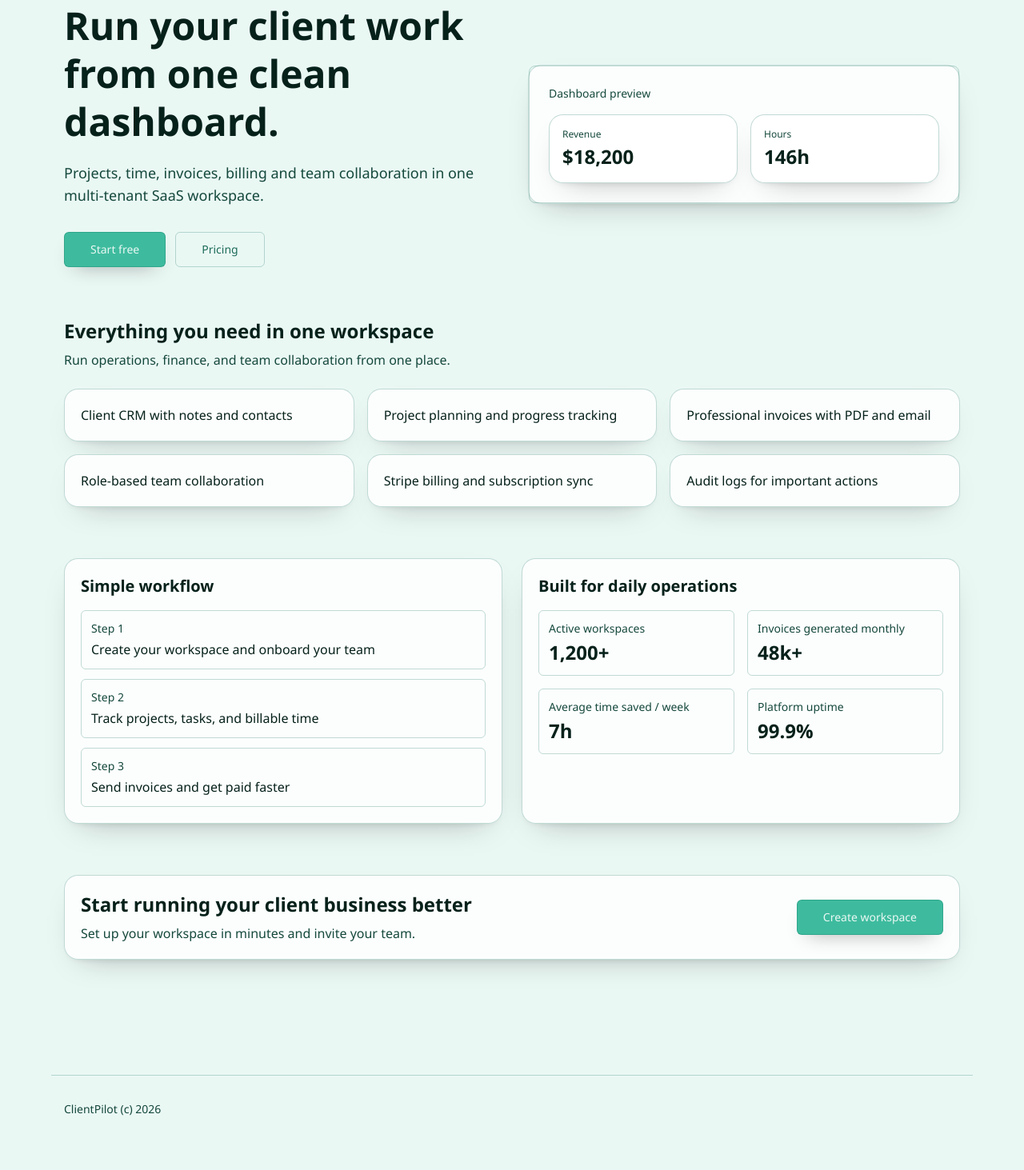
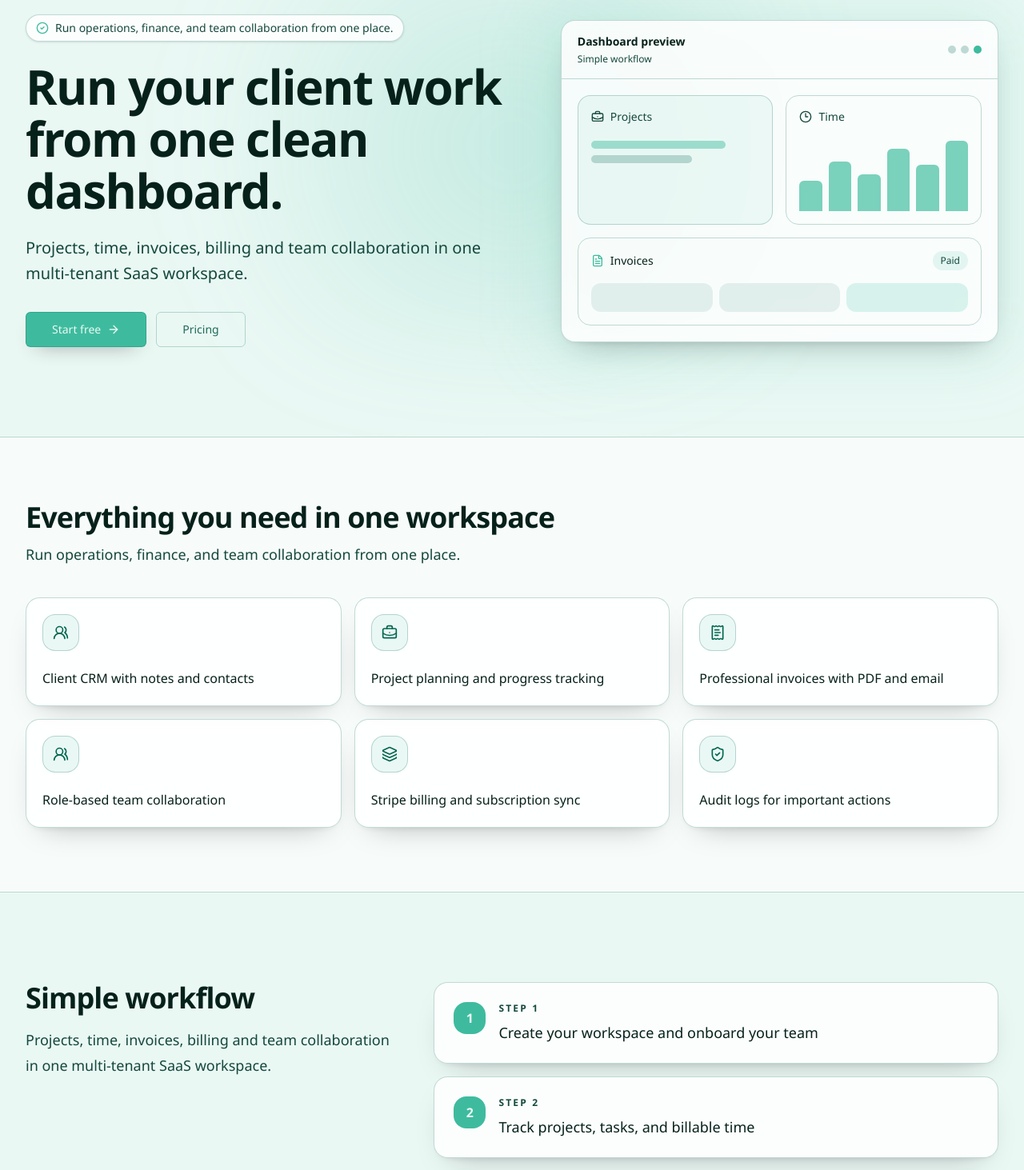
Before and after one commit to Faramarz-Saidmohammadi/clientpilot, a Next.js app: page /en in a window 1280 px wide. Shown: the part 180-1643 px from the top of the page at 80% size. Before the commit the page ends 1609 px from the top, so only its background shows below. Built offline with nearby package versions, Linux system fonts and the light colour scheme.

Commit message:
feat: redesign ClientPilot marketing experience

```diff
--- a/src/app/[locale]/(marketing)/page.tsx
+++ b/src/app/[locale]/(marketing)/page.tsx
@@ -1,7 +1,20 @@
 import Link from "next/link";
+import {
+  ArrowRight,
+  BriefcaseBusiness,
+  CheckCircle2,
+  Clock3,
+  FileText,
+  Layers3,
+  ReceiptText,
+  ShieldCheck,
+  UsersRound
+} from "lucide-react";
 import { getTranslations } from "next-intl/server";
 import { Button } from "@/components/ui/button";
 import { Card } from "@/components/ui/card";
+
+const featureIcons = [UsersRound, BriefcaseBusiness, ReceiptText, UsersRound, Layers3, ShieldCheck];
 
 export default async function HomePage({ params }: { params: Promise<{ locale: string }> }) {
   const { locale } = await params;
@@ -18,97 +31,165 @@ export default async function HomePage({ params }: { params: Promise<{ locale: s
   const steps = [t("home.workflow.steps.step1"), t("home.workflow.steps.step2"), t("home.workflow.steps.step3")];
 
   return (
-    <section className="mx-auto max-w-6xl space-y-16 px-4 py-20">
-      <div className="grid items-center gap-10 lg:grid-cols-2">
-        <div>
-          <h1 className="text-4xl font-bold leading-tight md:text-5xl">{t("hero.title")}</h1>
-          <p className="mt-5 max-w-xl text-lg text-[var(--muted)]">{t("hero.subtitle")}</p>
-          <div className="mt-8 flex gap-3">
-            <Link href={`/${locale}/register`}>
-              <Button size="lg">{t("hero.cta")}</Button>
+    <div className="overflow-hidden">
+      <section className="relative mx-auto max-w-7xl px-4 pb-20 pt-14 sm:px-6 lg:px-8 lg:pb-28 lg:pt-24">
+        <div className="pointer-events-none absolute inset-x-0 top-0 -z-10 mx-auto h-[520px] max-w-5xl rounded-full bg-[radial-gradient(circle_at_center,color-mix(in_oklab,var(--primary)_22%,transparent),transparent_68%)] blur-3xl" />
+
+        <div className="grid items-center gap-12 lg:grid-cols-[1.05fr_0.95fr] lg:gap-16">
+          <div className="max-w-3xl">
+            <div className="mb-6 inline-flex items-center gap-2 rounded-full border border-[var(--border)] bg-[var(--card)] px-3 py-1.5 text-sm font-medium text-[var(--muted)] shadow-sm backdrop-blur">
+              <CheckCircle2 className="h-4 w-4 text-[var(--primary)]" aria-hidden="true" />
+              {t("home.features.subtitle")}
+            </div>
+            <h1 className="max-w-4xl text-4xl font-bold leading-[1.08] tracking-tight sm:text-5xl lg:text-6xl">
+              {t("hero.title")}
+            </h1>
+            <p className="mt-6 max-w-2xl text-lg leading-8 text-[var(--muted)] sm:text-xl">
+              {t("hero.subtitle")}
+            </p>
+            <div className="mt-8 flex flex-col gap-3 sm:flex-row">
+              <Link href={`/${safeLocale}/register`}>
+                <Button size="lg" className="w-full gap-2 sm:w-auto">
+                  {t("hero.cta")}
+                  <ArrowRight className="h-4 w-4 rtl:rotate-180" aria-hidden="true" />
+                </Button>
               </Link>
-            <Link href={`/${locale}/pricing`}>
-              <Button size="lg" variant="outline">
+              <Link href={`/${safeLocale}/pricing`}>
+                <Button size="lg" variant="outline" className="w-full sm:w-auto">
                   {t("nav.pricing")}
                 </Button>
               </Link>
             </div>
           </div>
-        <Card className="p-0">
-          <div className="rounded-lg border p-6">
-            <p className="text-sm text-[var(--muted)]">{t("marketing.previewTitle")}</p>
-            <div className="mt-4 grid grid-cols-2 gap-4">
-              <div className="card p-4">
-                <div className="text-xs text-[var(--muted)]">{t("marketing.previewRevenue")}</div>
-                <div className="mt-1 text-2xl font-semibold">$18,200</div>
+
+          <div className="relative">
+            <div className="absolute -inset-6 -z-10 rounded-[2.5rem] bg-[color-mix(in_oklab,var(--primary)_12%,transparent)] blur-2xl" />
+            <Card className="overflow-hidden p-0 shadow-2xl">
+              <div className="flex items-center justify-between border-b border-[var(--border)] px-5 py-4">
+                <div>
+                  <p className="text-sm font-semibold">{t("marketing.previewTitle")}</p>
+                  <p className="mt-1 text-xs text-[var(--muted)]">{t("home.workflow.title")}</p>
                 </div>
-              <div className="card p-4">
-                <div className="text-xs text-[var(--muted)]">{t("marketing.previewHours")}</div>
-                <div className="mt-1 text-2xl font-semibold">146h</div>
+                <div className="flex gap-1.5" aria-hidden="true">
+                  <span className="h-2.5 w-2.5 rounded-full bg-[var(--border)]" />
+                  <span className="h-2.5 w-2.5 rounded-full bg-[var(--border)]" />
+                  <span className="h-2.5 w-2.5 rounded-full bg-[var(--primary)]" />
+                </div>
+              </div>
+
+              <div className="grid gap-4 p-5 sm:grid-cols-2">
+                <div className="rounded-2xl border border-[var(--border)] bg-[color-mix(in_oklab,var(--primary)_7%,transparent)] p-4">
+                  <div className="flex items-center gap-2 text-sm text-[var(--muted)]">
+                    <BriefcaseBusiness className="h-4 w-4" aria-hidden="true" />
+                    {t("app.projects")}
+                  </div>
+                  <div className="mt-5 space-y-2">
+                    <div className="h-2.5 w-4/5 rounded-full bg-[color-mix(in_oklab,var(--primary)_45%,transparent)]" />
+                    <div className="h-2.5 w-3/5 rounded-full bg-[var(--border)]" />
+                  </div>
+                </div>
+                <div className="rounded-2xl border border-[var(--border)] p-4">
+                  <div className="flex items-center gap-2 text-sm text-[var(--muted)]">
+                    <Clock3 className="h-4 w-4" aria-hidden="true" />
+                    {t("app.time")}
+                  </div>
+                  <div className="mt-5 flex items-end gap-2" aria-hidden="true">
+                    {[38, 62, 46, 78, 58, 88].map((height, index) => (
+                      <span
+                        key={height + index}
+                        className="min-w-0 flex-1 rounded-t-md bg-[color-mix(in_oklab,var(--primary)_68%,transparent)]"
+                        style={{ height }}
+                      />
+                    ))}
+                  </div>
+                </div>
+                <div className="rounded-2xl border border-[var(--border)] p-4 sm:col-span-2">
+                  <div className="mb-4 flex items-center justify-between gap-4">
+                    <div className="flex items-center gap-2 text-sm font-medium">
+                      <FileText className="h-4 w-4 text-[var(--primary)]" aria-hidden="true" />
+                      {t("app.invoices")}
+                    </div>
+                    <span className="rounded-full bg-[color-mix(in_oklab,var(--primary)_12%,transparent)] px-2.5 py-1 text-xs text-[var(--muted)]">
+                      {t("invoicesPage.status.paid")}
+                    </span>
+                  </div>
+                  <div className="grid gap-2 sm:grid-cols-3" aria-hidden="true">
+                    <div className="h-9 rounded-xl bg-[var(--border)]/40" />
+                    <div className="h-9 rounded-xl bg-[var(--border)]/40" />
+                    <div className="h-9 rounded-xl bg-[color-mix(in_oklab,var(--primary)_18%,transparent)]" />
                   </div>
                 </div>
               </div>
             </Card>
           </div>
+        </div>
+      </section>
 
+      <section className="border-y border-[var(--border)] bg-[color-mix(in_oklab,var(--card)_72%,transparent)]">
+        <div className="mx-auto max-w-7xl px-4 py-20 sm:px-6 lg:px-8">
+          <div className="max-w-2xl">
+            <h2 className="text-3xl font-semibold tracking-tight sm:text-4xl">{t("home.features.title")}</h2>
+            <p className="mt-3 text-lg text-[var(--muted)]">{t("home.features.subtitle")}</p>
+          </div>
+          <div className="mt-10 grid gap-4 md:grid-cols-2 lg:grid-cols-3">
+            {features.map((feature, index) => {
+              const Icon = featureIcons[index];
+              return (
+                <Card key={feature} className="group p-5 transition-transform duration-300 hover:-translate-y-1">
+                  <div className="mb-5 inline-flex rounded-2xl border border-[var(--border)] bg-[color-mix(in_oklab,var(--primary)_10%,transparent)] p-3 text-[var(--deep)] dark:text-[var(--accent)]">
+                    <Icon className="h-5 w-5" aria-hidden="true" />
+                  </div>
+                  <p className="font-medium leading-7">{feature}</p>
+                </Card>
+              );
+            })}
+          </div>
+        </div>
+      </section>
+
+      <section className="mx-auto grid max-w-7xl gap-10 px-4 py-20 sm:px-6 lg:grid-cols-[0.8fr_1.2fr] lg:items-start lg:px-8 lg:py-28">
+        <div className="lg:sticky lg:top-28">
+          <h2 className="text-3xl font-semibold tracking-tight sm:text-4xl">{t("home.workflow.title")}</h2>
+          <p className="mt-4 max-w-lg text-lg leading-8 text-[var(--muted)]">{t("hero.subtitle")}</p>
+        </div>
+        <div className="space-y-4">
+          {steps.map((step, index) => (
+            <Card key={step} className="p-5 sm:p-6">
+              <div className="flex gap-4">
+                <div className="flex h-10 w-10 shrink-0 items-center justify-center rounded-2xl bg-[var(--primary)] font-semibold text-[var(--background)]">
+                  {index + 1}
+                </div>
                 <div>
-        <h2 className="text-2xl font-semibold">{t("home.features.title")}</h2>
-        <p className="mt-2 text-[var(--muted)]">{t("home.features.subtitle")}</p>
-        <div className="mt-6 grid gap-4 md:grid-cols-2 lg:grid-cols-3">
-          {features.map((feature) => (
-            <Card key={feature}>
-              <p className="font-medium">{feature}</p>
+                  <p className="text-xs font-semibold uppercase tracking-[0.18em] text-[var(--muted)]">
+                    {t("home.workflow.stepLabel")} {index + 1}
+                  </p>
+                  <p className="mt-2 text-lg font-medium leading-7">{step}</p>
+                </div>
+              </div>
             </Card>
           ))}
         </div>
+      </section>
+
+      <section className="mx-auto max-w-7xl px-4 pb-20 sm:px-6 lg:px-8 lg:pb-28">
+        <Card className="overflow-hidden p-6 sm:p-8 lg:p-10">
+          <div className="grid gap-8 lg:grid-cols-[1fr_auto] lg:items-center">
+            <div>
+              <div className="mb-4 inline-flex rounded-2xl border border-[var(--border)] bg-[color-mix(in_oklab,var(--primary)_10%,transparent)] p-3 text-[var(--deep)] dark:text-[var(--accent)]">
+                <ShieldCheck className="h-5 w-5" aria-hidden="true" />
               </div>
-
-      <div className="grid gap-6 lg:grid-cols-2">
-        <Card>
-          <h3 className="text-xl font-semibold">{t("home.workflow.title")}</h3>
-          <div className="mt-4 space-y-3">
-            {steps.map((step, i) => (
-              <div key={step} className="rounded-md border p-3">
-                <p className="text-sm text-[var(--muted)]">{t("home.workflow.stepLabel")} {i + 1}</p>
-                <p className="mt-1 font-medium">{step}</p>
+              <h2 className="text-3xl font-semibold tracking-tight">{t("home.finalCta.title")}</h2>
+              <p className="mt-3 max-w-2xl text-lg text-[var(--muted)]">{t("home.finalCta.subtitle")}</p>
             </div>
-            ))}
-          </div>
-        </Card>
-        <Card>
-          <h3 className="text-xl font-semibold">{t("home.trust.title")}</h3>
-          <div className="mt-4 grid grid-cols-2 gap-4">
-            <div className="rounded-md border p-3">
-              <p className="text-sm text-[var(--muted)]">{t("home.trust.stats.activeWorkspaces")}</p>
-              <p className="mt-1 text-2xl font-semibold">1,200+</p>
-            </div>
-            <div className="rounded-md border p-3">
-              <p className="text-sm text-[var(--muted)]">{t("home.trust.stats.invoicesMonthly")}</p>
-              <p className="mt-1 text-2xl font-semibold">48k+</p>
-            </div>
-            <div className="rounded-md border p-3">
-              <p className="text-sm text-[var(--muted)]">{t("home.trust.stats.avgTimeSaved")}</p>
-              <p className="mt-1 text-2xl font-semibold">7h</p>
-            </div>
-            <div className="rounded-md border p-3">
-              <p className="text-sm text-[var(--muted)]">{t("home.trust.stats.uptime")}</p>
-              <p className="mt-1 text-2xl font-semibold">99.9%</p>
-            </div>
-          </div>
-        </Card>
-      </div>
-
-      <Card>
-        <div className="flex flex-col items-start justify-between gap-4 md:flex-row md:items-center">
-          <div>
-            <h3 className="text-2xl font-semibold">{t("home.finalCta.title")}</h3>
-            <p className="mt-2 text-[var(--muted)]">{t("home.finalCta.subtitle")}</p>
-          </div>
-          <Link href={`/${locale}/register`}>
-            <Button size="lg">{t("home.finalCta.button")}</Button>
+            <Link href={`/${safeLocale}/register`}>
+              <Button size="lg" className="w-full gap-2 lg:w-auto">
+                {t("home.finalCta.button")}
+                <ArrowRight className="h-4 w-4 rtl:rotate-180" aria-hidden="true" />
+              </Button>
             </Link>
           </div>
         </Card>
       </section>
+    </div>
   );
 }
```
Lines whose indentation alone changed are shown as unchanged.
